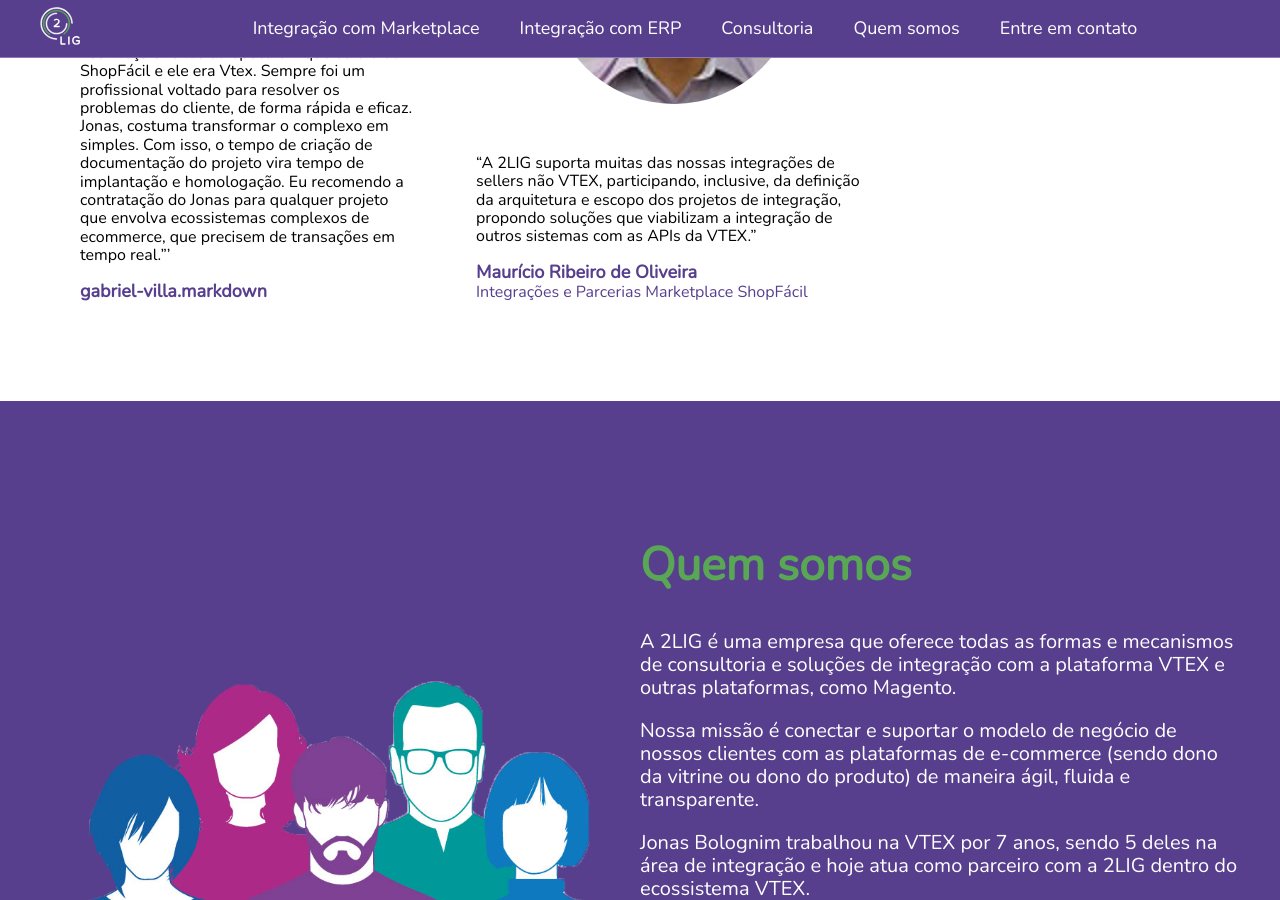
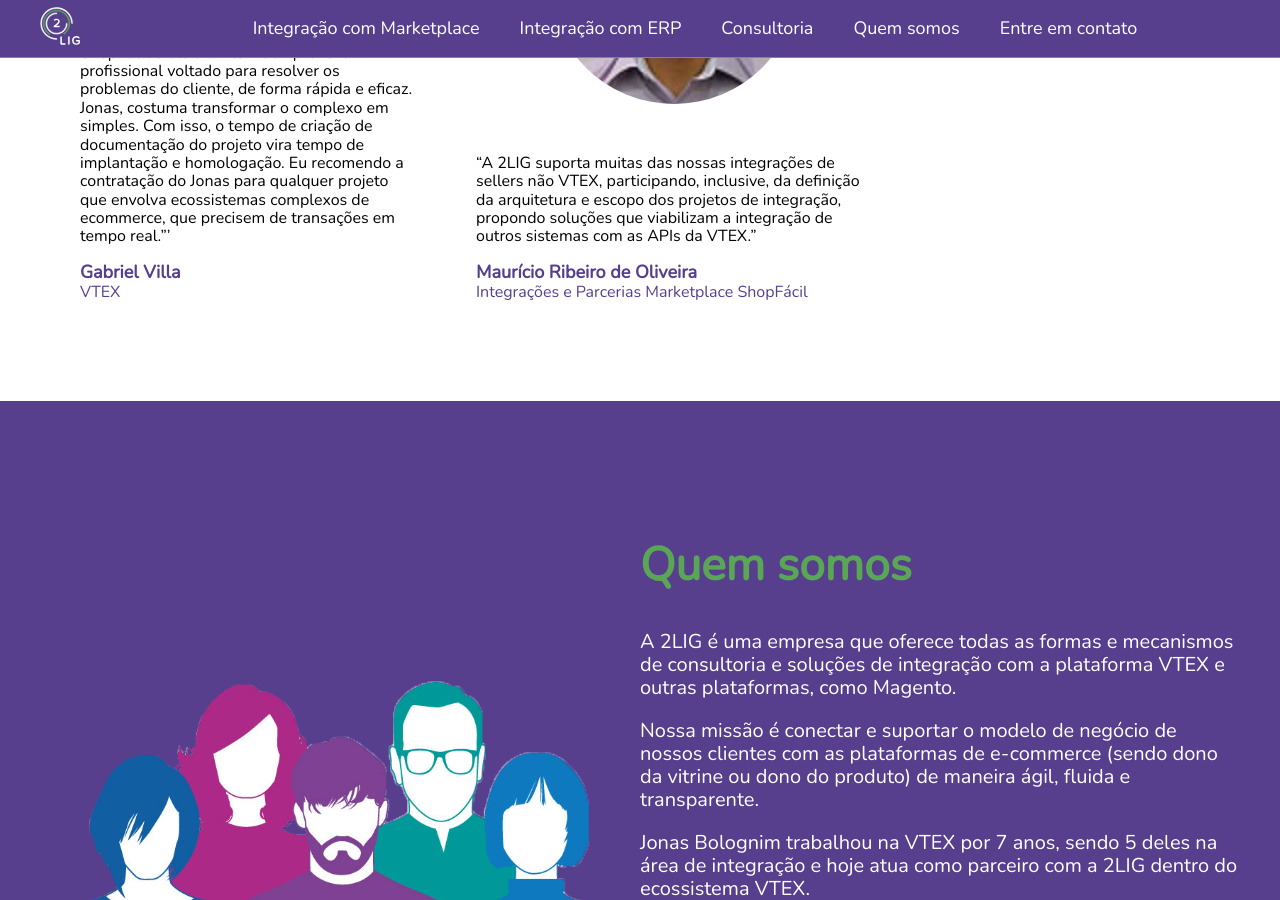
Before and after one commit to leandrooriente/2lig, a Jekyll site: the page built from index.html, in a window 1280 px wide and 900 px high, scrolled down 3137 px. Built offline with Jekyll 4.4.1, drawn with Linux system fonts in a browser that asks for light colours; nearby versions of some CDN libraries; library files that are not in the unit come from our copies.

Commit message:
Updated Gabriel Villa

```diff
--- a/_testimonials/gabriel-villa.markdown
+++ b/_testimonials/gabriel-villa.markdown
@@ -1,6 +1,8 @@
 ---
 title: Gabriel Villa
 date: 2017-04-05 12:53:00 -03:00
+name: Gabriel Villa
+bio: VTEX
 ---
 
 "Conheço o Jonas da época em que eu era da ShopFácil e ele era Vtex. Sempre foi um profissional voltado para resolver os problemas do cliente, de forma rápida e eficaz.
```
